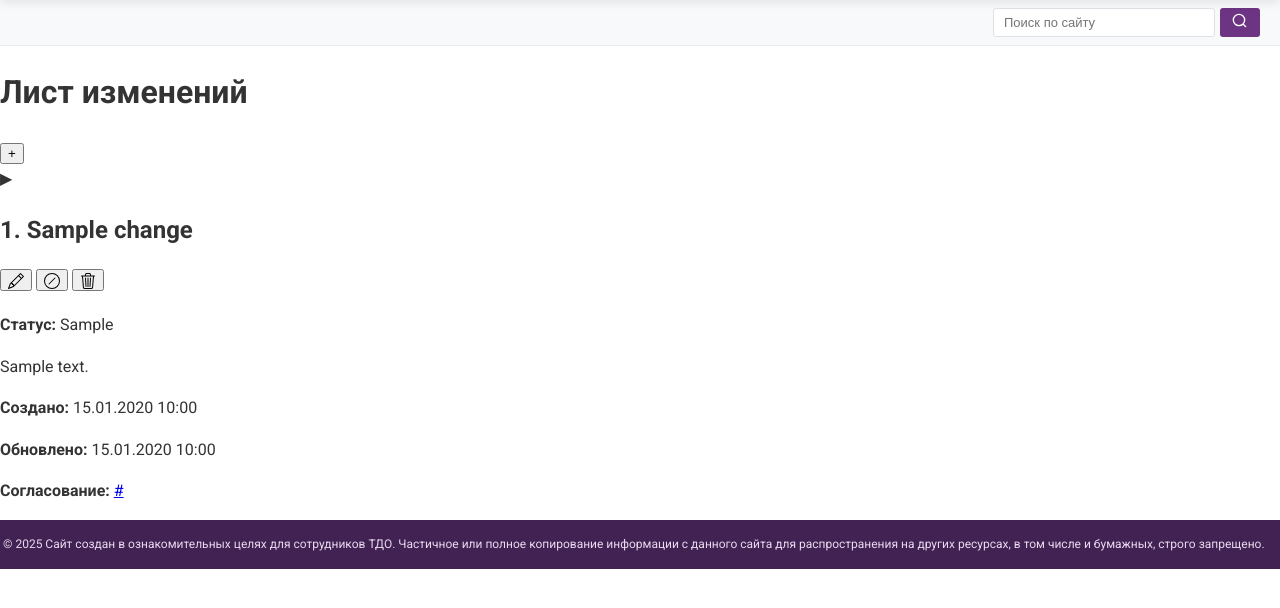
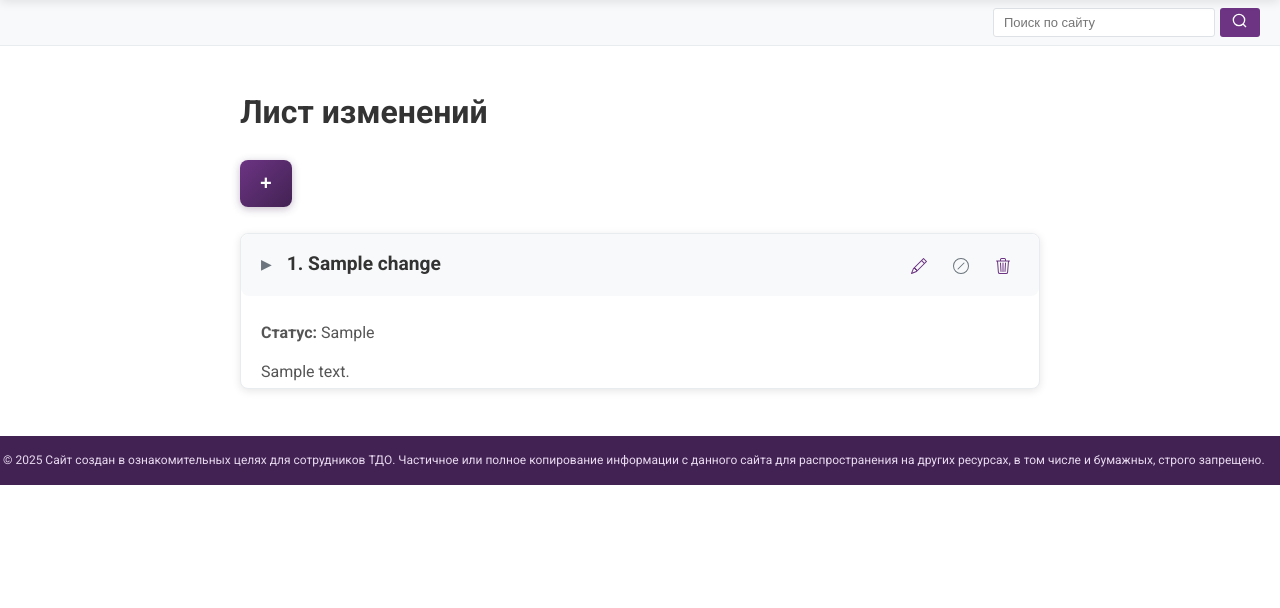
Before and after one commit to meeewwwww/dcchelp, a Django app: template dcchelp/list_of_changes/templates/list_of_changes/list_of_changes.html in a window 1280 px wide. Shown: the part 56-664 px from the top of the page. Run offline with Django 5.2, Linux system fonts and the light colour scheme; the template is opened without the code that fills it: most values are stand-ins (such as "Sample title", 1, 10 or a date in 2020).

Commit message:
Исправлено отображение в Microsoft Edge

```diff
--- a/dcchelp/list_of_changes/templates/list_of_changes/list_of_changes.html
+++ b/dcchelp/list_of_changes/templates/list_of_changes/list_of_changes.html
@@ -4,6 +4,7 @@
 {% load static %}
 
 <script src="{% static 'js/list_of_changes.js' %}"></script>
+<link rel="stylesheet" href="{% static 'css/list_of_changes.css' %}?v=1.1">
 
 <div class="changes-container">
     <h1>Лист изменений</h1>
--- a/dcchelp/static/css/list_of_changes.css
+++ b/dcchelp/static/css/list_of_changes.css
@@ -90,10 +90,11 @@
 }
 
 .change-content {
-    max-height: 83px;
+    max-height: 82px;
     overflow: hidden;
     padding: 0 20px;
     transition: max-height 0.5s ease;
+    display: block;
 }
 
 .change-item.active .change-content {
```
